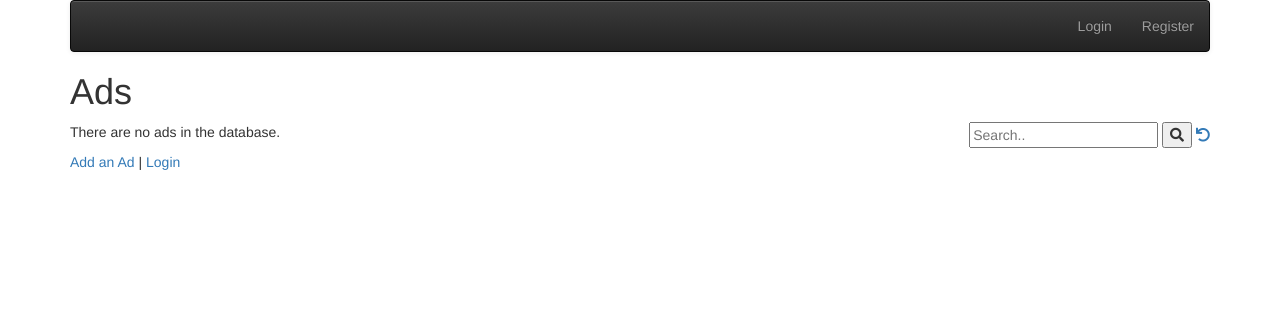
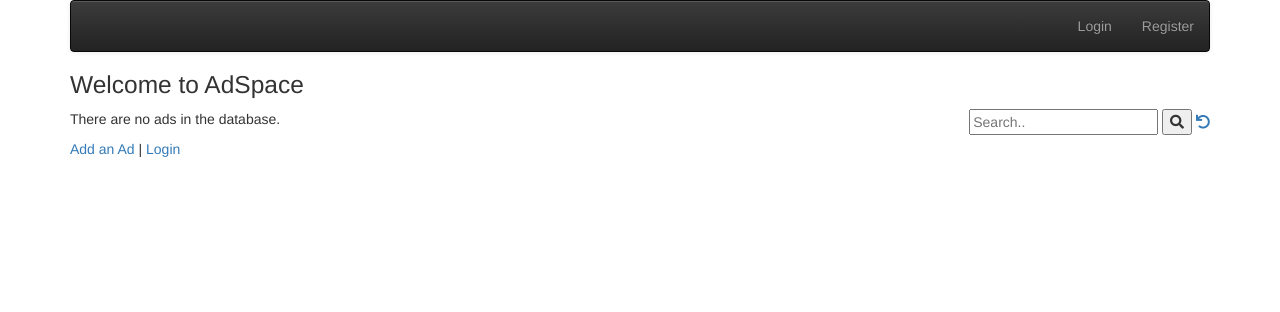
Before and after one commit to Lemour-sudo/Ads-Site, a Django app: template ads/templates/ads/ad_list.html in a window 1280 px wide. Shown: the top 312 px of the page. Run offline with Django 3.2, Linux system fonts and the light colour scheme; the template is opened without the code that fills it, so the values that code supplies are empty; some libraries are stand-ins or nearby versions.

Commit message:
Styled the ad list page title.

```diff
--- a/ads/templates/ads/ad_list.html
+++ b/ads/templates/ads/ad_list.html
@@ -1,6 +1,6 @@
 {% extends "base_menu.html" %}
 {% block content %}
-<h1>Ads</h1>
+<h1 style="font-size: 1.75em;">Welcome to AdSpace</h1>
 <div style="float:right">
 <!-- https://www.w3schools.com/howto/howto_css_search_button.asp -->
 <form>
```
